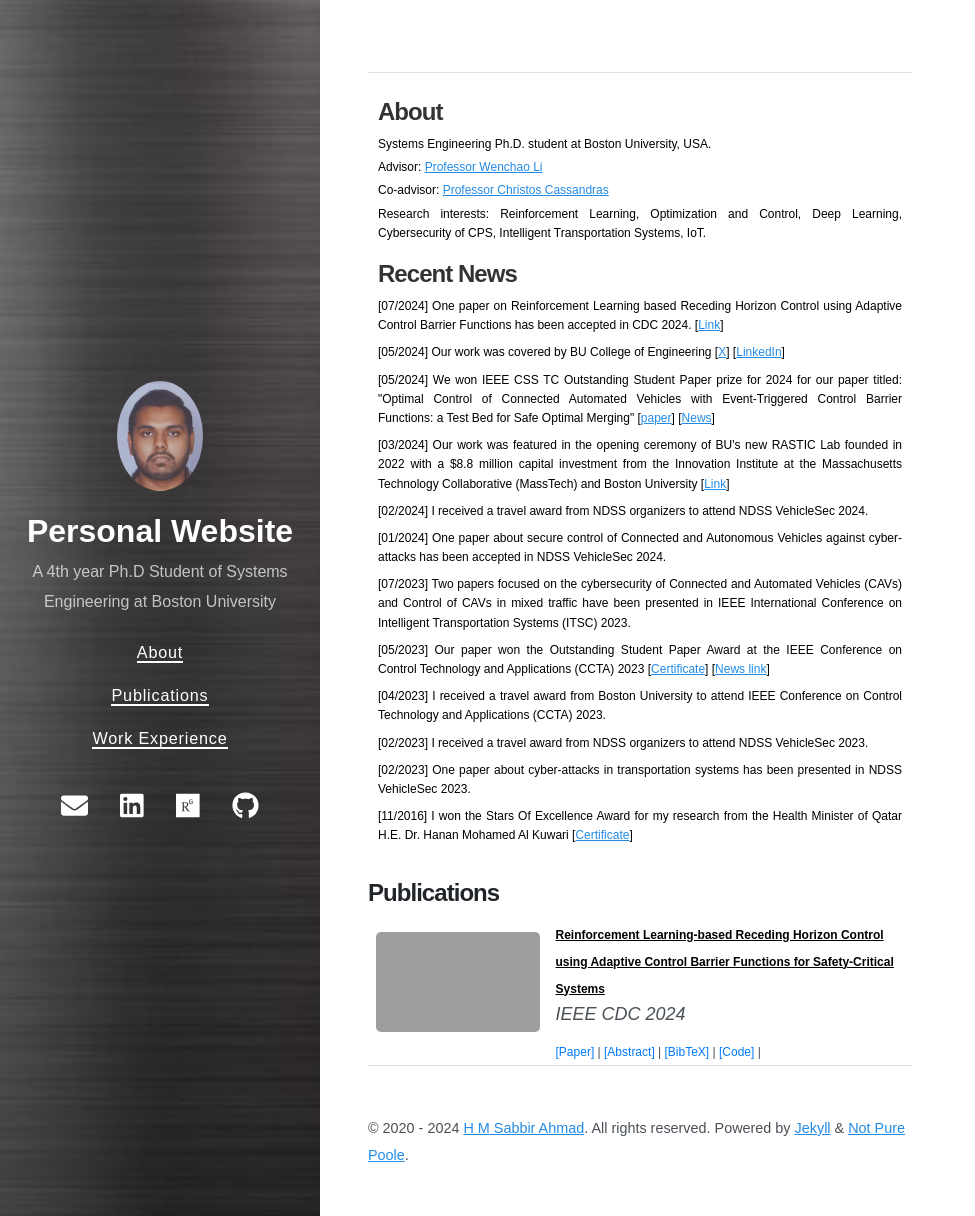
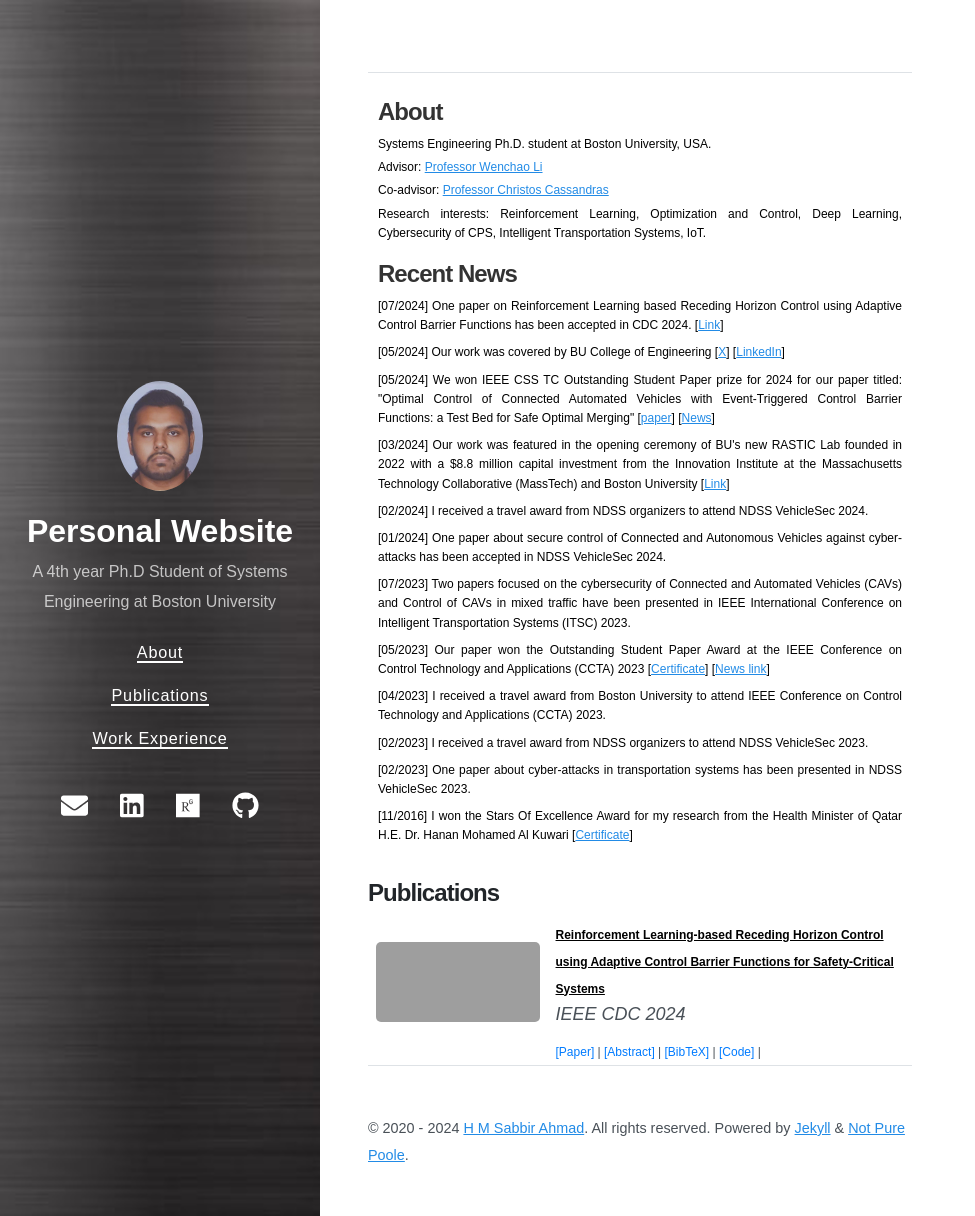
Before and after one commit to SabbirAhmad26/sabbirahmad26.github.io, a Jekyll site: the page built from README.md, in a window 1280 px wide and 1216 px high. Shown: the whole window, without its empty margins (0-975 px from the left). Built offline with Jekyll 4.4.1, drawn with Linux system fonts in a browser that asks for light colours; nearby versions of some CDN libraries; our own code applies the rules of GitHub Pages for plain Markdown files; grey boxes are pictures that could not be loaded.

Commit message:
Update home.html

```diff
--- a/_layouts/home.html
+++ b/_layouts/home.html
@@ -48,7 +48,7 @@
             <!-- Publication Image -->
             <td style='width:300px;height:150px'>
                 <a imageanchor='1' href='paper_figs/sufficient.jpg'>
-                    <img width='200' src='images/mixed_video1.gif' height='100' border='0' style='border-radius: 5px'/>
+                    <img width='200' src='images/mixed_video1.gif' height='80' border='0' style='border-radius: 5px'/>
                 </a>
             </td>
             <!-- Publication Details -->
```
